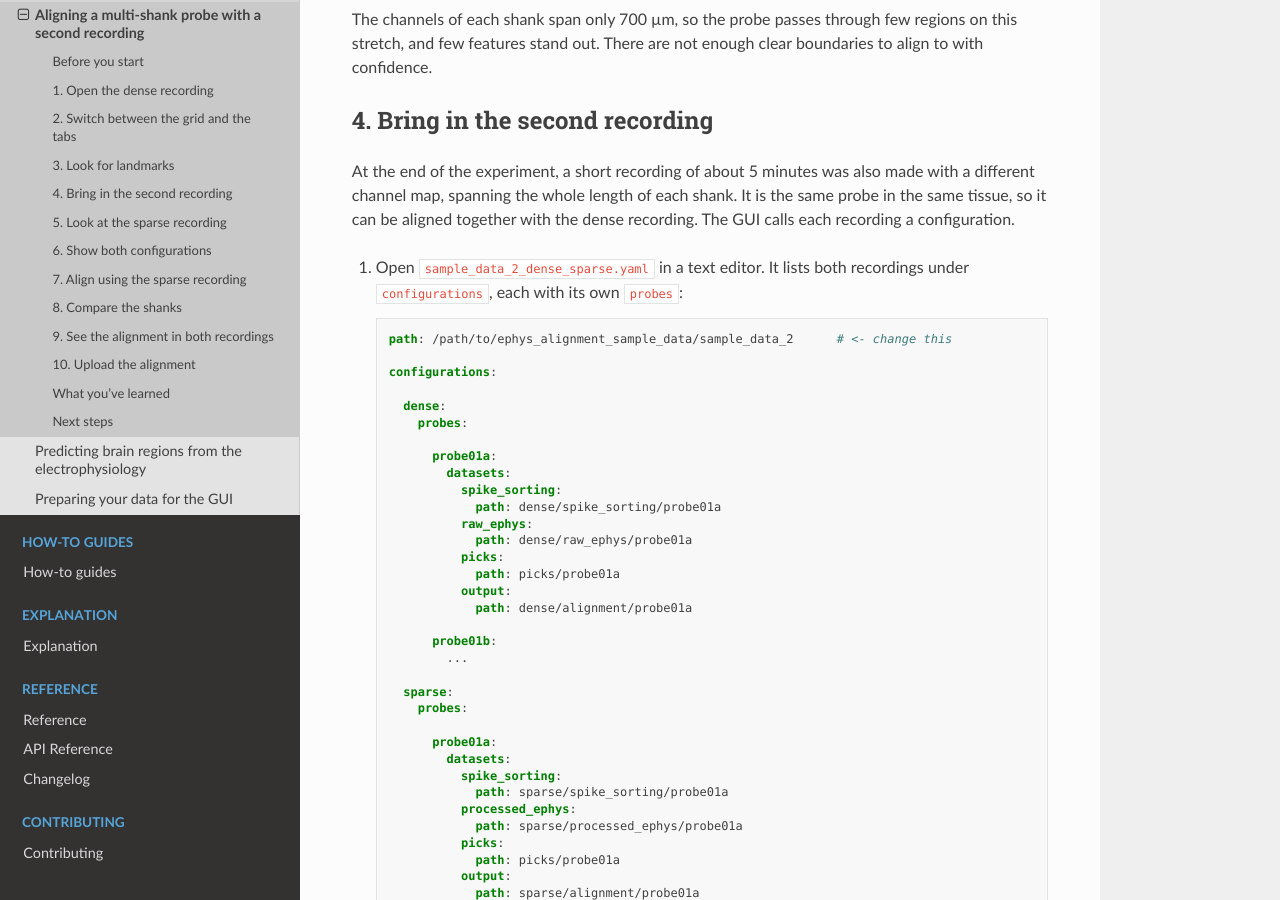
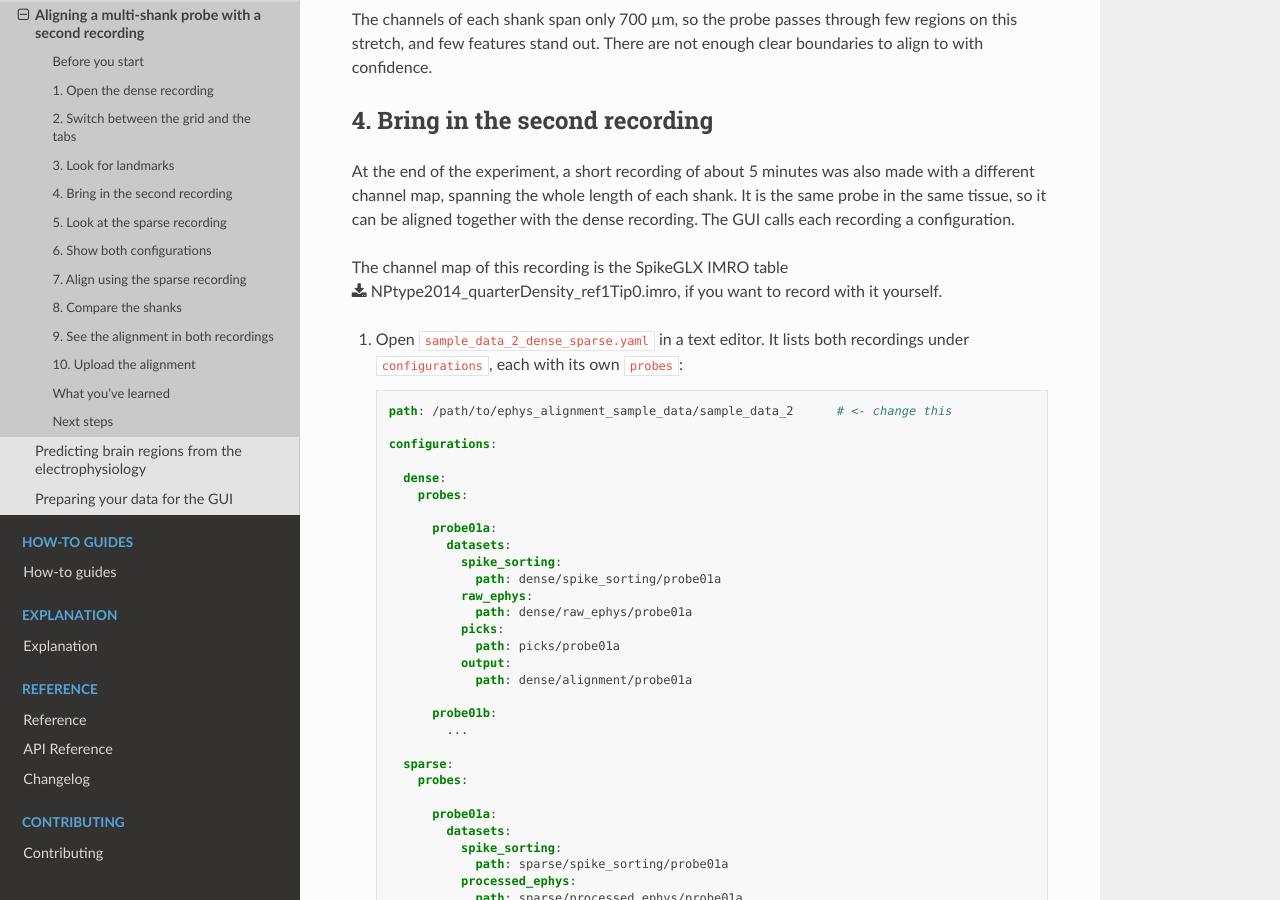
Before and after one commit to int-brain-lab/ibl-alignment-gui, a Sphinx documentation site: the page built from docs/source/tutorials/02_two_configurations.md, in a window 1280 px wide and 900 px high, scrolled down 2720 px. Built offline with Sphinx 7.4.7 and the Read the Docs theme 3.1.0, drawn with Linux system fonts in a browser that asks for light colours.

Commit message:
add spikeglx quarter densirt imro table as an example

```diff
--- a/docs/source/tutorials/02_two_configurations.md
+++ b/docs/source/tutorials/02_two_configurations.md
@@ -101,6 +101,10 @@ and few features stand out. There are not enough clear boundaries to align to wi
 At the end of the experiment, a short recording of about 5 minutes was also made with a different
 channel map, spanning the whole length of each shank. It is the same probe in the same tissue, so it can be
 aligned together with the dense recording. The GUI calls each recording a configuration.
+
+The channel map of this recording is the SpikeGLX IMRO table
+{download}`NPtype2014_quarterDensity_ref1Tip0.imro <../_static/tutorials/02_two_configurations/NPtype2014_quarterDensity_ref1Tip0.imro>`,
+if you want to record with it yourself.
 
 1. Open `sample_data_2_dense_sparse.yaml` in a text editor. It lists both recordings under
    `configurations`, each with its own `probes`:
```
Also changed, not shown: .pre-commit-config.yaml, 2 other files.
